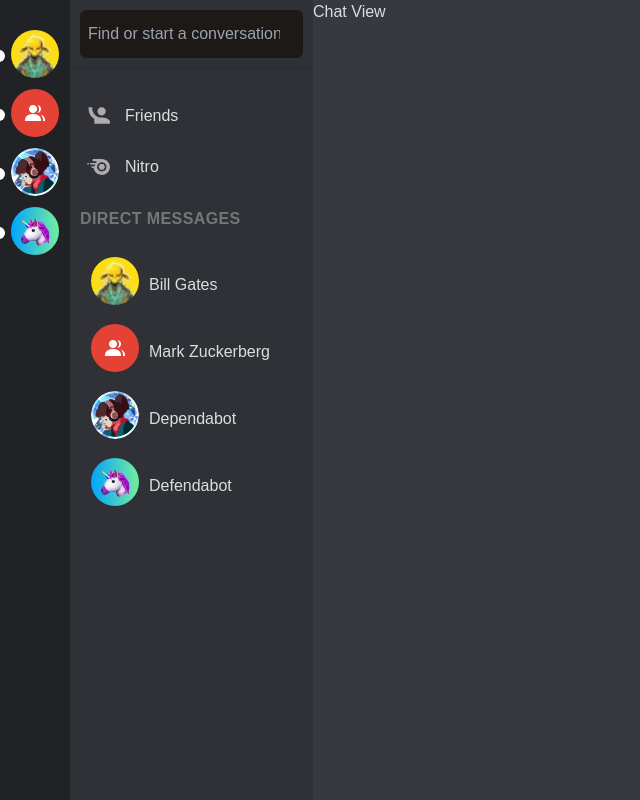
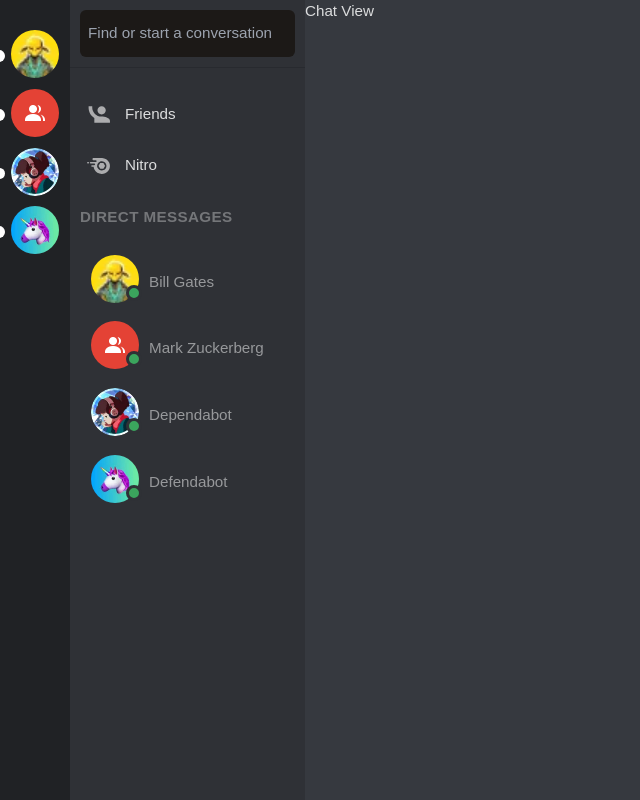
Before and after one commit to Madflows/decentralized-discord, a Next.js app in the folder client/: page / in a window 1280 px wide. Shown: the whole page, without its empty margins (0-640 px from the left). Built offline with nearby package versions, Linux system fonts and the light colour scheme; a web font is replaced by a local one.

Commit message:
updated dmCard styling

```diff
--- a/client/components/DmCard.jsx
+++ b/client/components/DmCard.jsx
@@ -19,7 +19,7 @@
           width={48}
           alt={name}
         />
-        <div className={styles.dmCardStatus} id={status} />
+        <div className={`status ${styles.dmCardStatus}`} id={status} />
       </div>
       <p className={styles.dmCardName}>{name}</p>
     </button>
--- a/client/styles/conversationList.module.css
+++ b/client/styles/conversationList.module.css
@@ -1,5 +1,5 @@
 .conversations {
-    @apply h-full relative bg-semiDeepGrey;
+    @apply h-full relative bg-[#2f3136];
 }
 
 .conversationsContainer {
@@ -7,7 +7,7 @@
 }
 
 .conversationListTop {
-    @apply flex items-center justify-between border-b-[1px] border-[#2022256e] p-2.5 z-[10] w-full bg-semiDeepGrey mb-4;
+    @apply flex items-center justify-between border-b-[1px] border-[#2022256e] p-2.5 z-[10] w-full bg-[#2f3136] mb-4;
 }
 
 .elementsContainer {
--- a/client/styles/dmCard.module.css
+++ b/client/styles/dmCard.module.css
@@ -3,7 +3,7 @@
 }
 
 .dmCard .status {
-    @apply absolute top-5 bg-green w-4 h-4 left-5;
+    @apply absolute top-5 bg-green left-5;
 }
 
 .dmCard:hover {
@@ -17,3 +17,31 @@
 .dmAvatar {
     @apply mr-3.5 bg-lightGrey w-8 h-8 rounded-full;
 }
+
+.dmCardStatus {
+    width: 16px;
+    height: 16px;
+    border-radius: 41px;
+    position: absolute;
+    left: 35px;
+    top: 30px;
+    @apply bg-green border-[3px] border-semiDeepGrey;
+  }
+
+  .dmCardName {
+    opacity: 0.6;
+  }
+
+  .dm-avatar-container > status {
+    position: absolute;
+    top: 20px;
+    left: -20px;
+  }
+
+  .status {
+    width: 16px;
+    height: 16px;
+    border-radius: 41px;
+    position: absolute;
+    left: 80px;
+  }
--- a/client/styles/globals.css
+++ b/client/styles/globals.css
@@ -12,7 +12,7 @@
 
 body{
   @apply bg-deepGrey text-secondary;
-
+  font-size: 0.95rem;
 }
 
 a {
```
